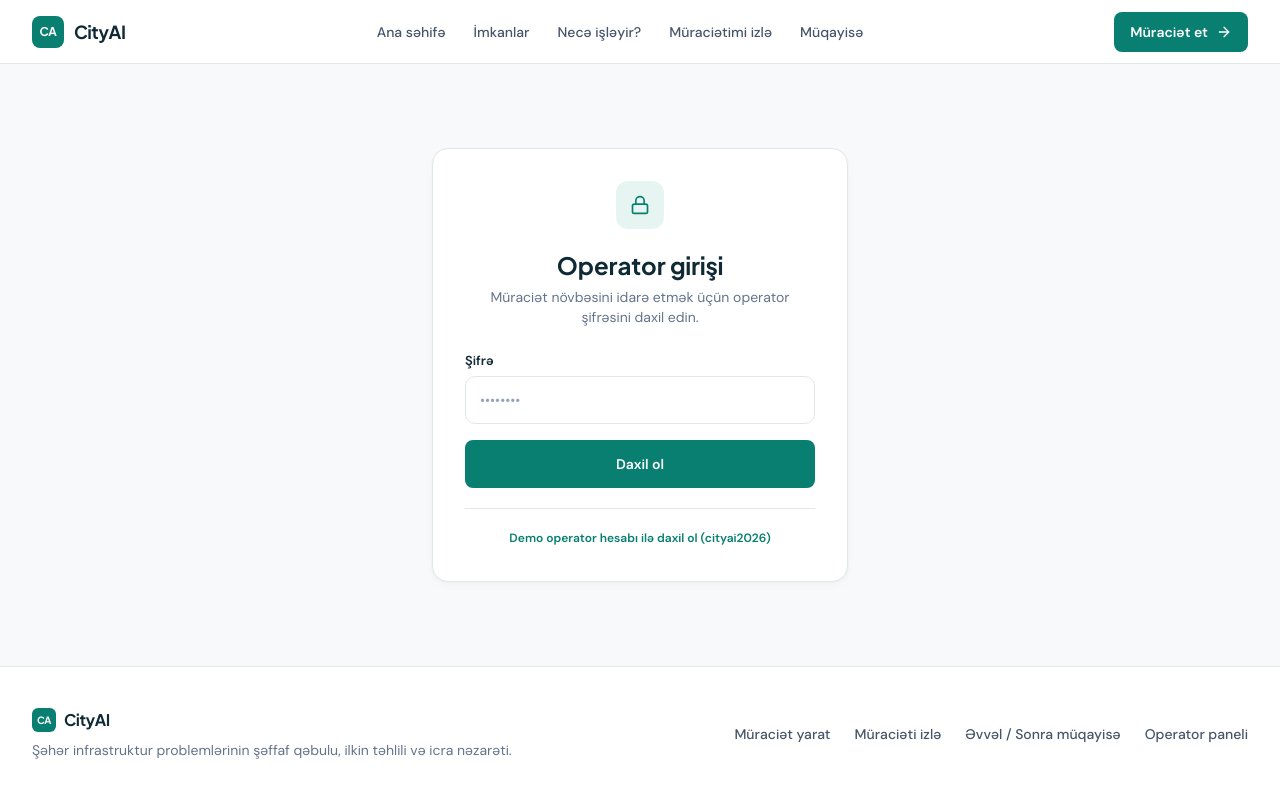
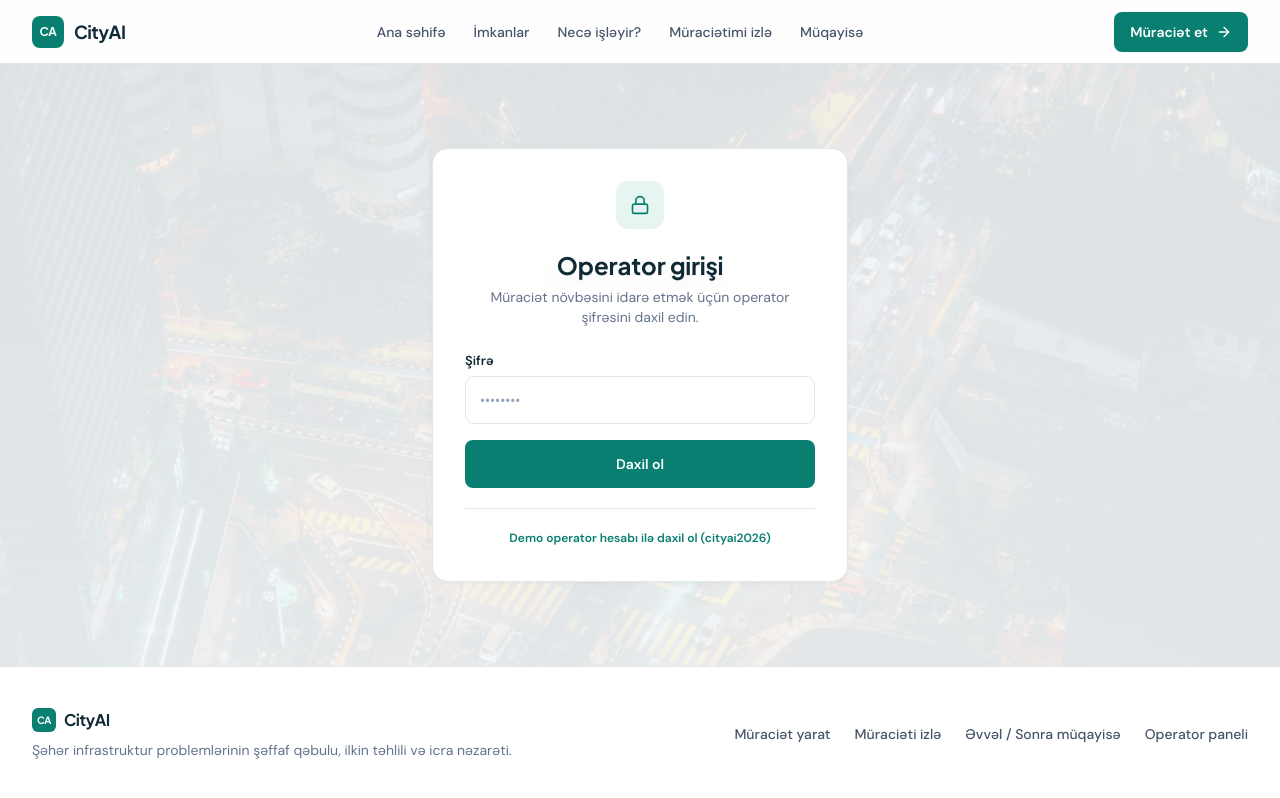
Before and after one commit to etikhacker/cityai, a Next.js app: page /admin in a window 1280 px wide. Built offline with nearby package versions, Linux system fonts and the light colour scheme.

Commit message:
Apply animated city background across pages

```diff
--- a/src/app/admin-cx7k9/page.tsx
+++ b/src/app/admin-cx7k9/page.tsx
@@ -15,7 +15,7 @@ function LoginScreen({ onLogin }: { onLogin: () => void }) {
   }
 
   return (
-    <div className="min-h-screen bg-[#0a0f1e] flex items-center justify-center">
+    <div className="site-page-dark min-h-screen flex items-center justify-center">
       <div className="bg-[#111827] border border-white/07 rounded-2xl p-8 w-full max-w-sm">
         <div className="w-12 h-12 rounded-xl bg-gradient-to-br from-[#00d4aa] to-[#4f8cff] flex items-center justify-center font-bold text-[#0a0f1e] text-lg mx-auto mb-6">AI</div>
         <h1 className="text-white font-bold text-xl text-center mb-1">CityAI Admin</h1>
@@ -143,7 +143,7 @@ export default function AdminPage() {
   const filtered = filter === 'all' ? muracietler : muracietler.filter(m => m.status === filter)
 
   return (
-    <main className="min-h-screen bg-[#0a0f1e] text-white">
+    <main className="site-page-dark min-h-screen text-white">
       <div className="fixed inset-0 opacity-[0.03] pointer-events-none"
         style={{ backgroundImage: 'linear-gradient(#00d4aa 1px,transparent 1px),linear-gradient(90deg,#00d4aa 1px,transparent 1px)', backgroundSize: '40px 40px' }} />
 
--- a/src/app/admin/page.tsx
+++ b/src/app/admin/page.tsx
@@ -170,7 +170,7 @@ export default function AdminPage() {
 
   if (!authenticated) {
     return (
-      <div className="flex min-h-screen flex-col bg-[#F7F9FB] text-[#102A35]">
+      <div className="site-page flex min-h-screen flex-col text-[#102A35]">
         <SiteHeader />
         <main className="mx-auto flex w-full max-w-md flex-1 items-center px-4 py-16">
           <div className="civic-surface w-full rounded-[16px] p-7 sm:p-8">
@@ -247,7 +247,7 @@ export default function AdminPage() {
   };
 
   return (
-    <div className="flex min-h-screen flex-col bg-[#F7F9FB] text-[#102A35]">
+    <div className="site-page flex min-h-screen flex-col text-[#102A35]">
       <SiteHeader />
 
       <main className="mx-auto w-full max-w-[1280px] flex-1 px-4 py-8 sm:px-6 lg:px-8">
--- a/src/app/globals.css
+++ b/src/app/globals.css
@@ -25,6 +25,10 @@
 
   body {
     background-color: var(--cp-canvas);
+    background-image: linear-gradient(rgba(247, 249, 251, 0.68), rgba(247, 249, 251, 0.76)), url('/cityai-hero-urban-night.jpg');
+    background-position: center;
+    background-size: cover;
+    background-attachment: fixed;
     color: var(--cp-ink);
     font-family: var(--font-sans), 'Segoe UI', system-ui, -apple-system, sans-serif;
     -webkit-font-smoothing: antialiased;
@@ -63,22 +67,45 @@
 }
 
 .motion-heading {
-  animation: civic-heading-enter 700ms cubic-bezier(0.2, 0.75, 0.25, 1) both;
+  animation: civic-heading-enter 900ms cubic-bezier(0.2, 0.75, 0.25, 1) both;
   transform-origin: 50% 100%;
   text-shadow: 0 1px 0 rgba(16, 42, 53, 0.06), 0 8px 24px rgba(16, 42, 53, 0.08);
 }
 
-.complaint-page {
-  background-color: #F7F9FB;
-  background-image: linear-gradient(rgba(247, 249, 251, 0.88), rgba(247, 249, 251, 0.94)), url('/cityai-hero-urban-night.jpg');
-  background-position: center, center;
-  background-size: cover;
-  background-attachment: fixed;
+.site-page {
+  background-color: rgba(247, 249, 251, 0.68) !important;
+}
+
+.site-page-dark {
+  background-color: rgba(10, 15, 30, 0.78) !important;
+}
+
+.site-page main h1,
+.site-page main h2,
+.site-page main h3,
+.site-page main p,
+.site-page-dark h1,
+.site-page-dark h2,
+.site-page-dark h3,
+.site-page-dark p {
+  animation: civic-copy-enter 850ms cubic-bezier(0.2, 0.75, 0.25, 1) both;
+  transform-origin: 50% 100%;
+}
+
+.site-page main h1,
+.site-page main h2,
+.site-page main h3 {
+  text-shadow: 0 1px 0 rgba(16, 42, 53, 0.06), 0 8px 24px rgba(16, 42, 53, 0.1);
 }
 
 @keyframes civic-heading-enter {
-  from { opacity: 0; transform: perspective(900px) rotateX(-12deg) translateY(18px); }
-  to { opacity: 1; transform: perspective(900px) rotateX(0) translateY(0); }
+  from { opacity: 0; filter: blur(7px); transform: perspective(900px) rotateX(-20deg) translateY(28px) scale(0.97); }
+  to { opacity: 1; filter: blur(0); transform: perspective(900px) rotateX(0) translateY(0) scale(1); }
+}
+
+@keyframes civic-copy-enter {
+  from { opacity: 0; filter: blur(5px); transform: perspective(900px) rotateX(-8deg) translateY(18px); }
+  to { opacity: 1; filter: blur(0); transform: perspective(900px) rotateX(0) translateY(0); }
 }
 
 .civic-input {
@@ -103,11 +130,13 @@
   html {
     scroll-behavior: auto;
   }
-  .motion-heading { animation: none; }
+  .motion-heading,
+  .site-page main h1, .site-page main h2, .site-page main h3, .site-page main p,
+  .site-page-dark h1, .site-page-dark h2, .site-page-dark h3, .site-page-dark p { animation: none; }
   .civic-surface { transition: none; }
   .civic-surface:hover { transform: none; }
 }
 
 @media (max-width: 767px) {
-  .complaint-page { background-attachment: scroll; }
+  body { background-attachment: scroll; }
 }
--- a/src/app/izle/page.tsx
+++ b/src/app/izle/page.tsx
@@ -389,7 +389,7 @@ function TrackingContent() {
 
 export default function IzlePage() {
   return (
-    <div className="flex min-h-screen flex-col bg-[#F7F9FB] text-[#102A35]">
+    <div className="site-page flex min-h-screen flex-col text-[#102A35]">
       <SiteHeader />
       <Suspense
         fallback={
--- a/src/app/muqayise/page.tsx
+++ b/src/app/muqayise/page.tsx
@@ -343,7 +343,7 @@ function CompareContent() {
 
 export default function MuqayisePage() {
   return (
-    <div className="flex min-h-screen flex-col bg-[#F7F9FB] text-[#102A35]">
+    <div className="site-page flex min-h-screen flex-col text-[#102A35]">
       <SiteHeader />
       <Suspense
         fallback={
--- a/src/app/muraciet/page.tsx
+++ b/src/app/muraciet/page.tsx
@@ -241,7 +241,7 @@ export default function MuracietPage() {
 
   if (trackingCode) {
     return (
-      <div className="complaint-page flex min-h-screen flex-col text-[#102A35]">
+      <div className="site-page flex min-h-screen flex-col text-[#102A35]">
         <SiteHeader />
         <main className="mx-auto flex w-full max-w-2xl flex-1 items-center px-4 py-14 sm:px-6">
           <div className="civic-surface w-full rounded-[16px] p-8 text-center sm:p-10">
@@ -312,7 +312,7 @@ export default function MuracietPage() {
   }
 
   return (
-    <div className="complaint-page flex min-h-screen flex-col text-[#102A35]">
+    <div className="site-page flex min-h-screen flex-col text-[#102A35]">
       <SiteHeader />
 
       <main className="mx-auto w-full max-w-[1280px] flex-1 px-4 py-10 sm:px-6 lg:px-8">
--- a/src/app/page.tsx
+++ b/src/app/page.tsx
@@ -71,12 +71,12 @@ const PROCESS_STEPS = [
 
 export default function HomePage() {
   return (
-    <div className="flex min-h-screen flex-col bg-[#F7F9FB] text-[#102A35]">
+    <div className="site-page flex min-h-screen flex-col text-[#102A35]">
       <SiteHeader />
 
       <main className="flex-1">
         {/* Hero Section */}
-        <section className="border-b border-[#E2E8E8] bg-white">
+        <section className="border-b border-[#E2E8E8] bg-white/65 backdrop-blur-[2px]">
           <div className="mx-auto max-w-[1280px] px-4 py-12 sm:px-6 sm:py-16 lg:px-8 lg:py-20">
             <div className="grid items-stretch gap-10 lg:grid-cols-12 lg:gap-12">
               <div className="flex flex-col justify-between lg:col-span-7">
```
